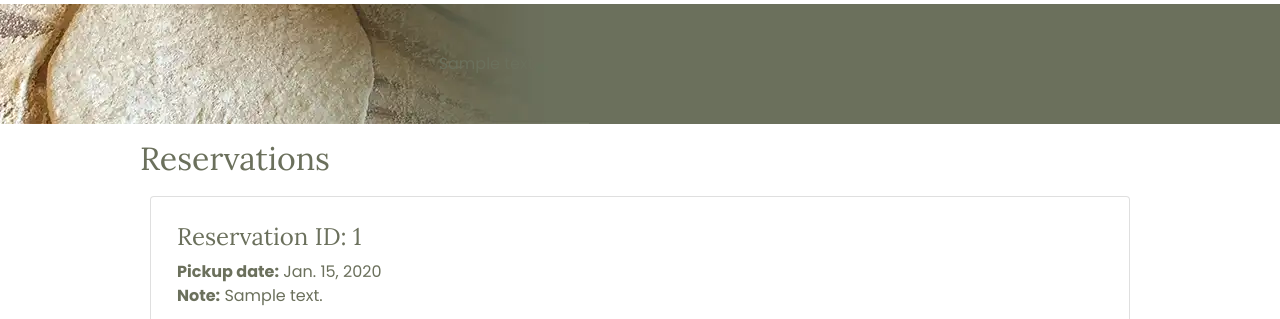
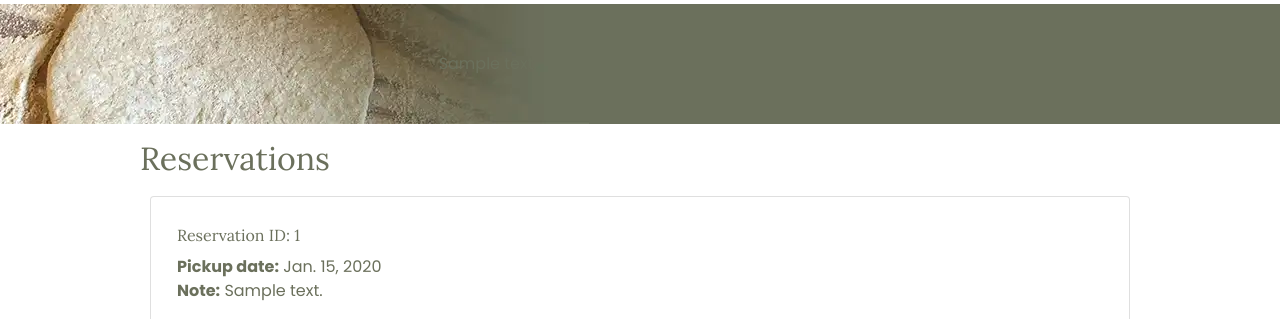
Before and after one commit to behemot-biz/lea-cottage, a Django app: page /reservation/ in a window 1280 px wide. Shown: the part 112-431 px from the top of the page. Run offline with Django 4.2, Linux system fonts and the light colour scheme; a user stored in the database is signed in; tables that the repository leaves empty hold one stand-in row (values such as "Sample post").

Commit message:
fix:Add custom filters to reservations

```diff
--- a/reservation/templates/reservation/reservations_list.html
+++ b/reservation/templates/reservation/reservations_list.html
@@ -1,4 +1,5 @@
 {% extends 'base.html' %}
+{% load custom_filters %}
 {% load static %}
 
 {% block content %}
@@ -26,7 +27,7 @@
 
 				<div class="card reserve-card h-100 light-bg">
                	 	<div class="card-body">
-                    	<h4 class="card-title">Reservation ID: {{ reservation.reservation_id }}</h4>
+                    	<div class="card-title reserv-card-custom-heading">Reservation ID: {{ reservation.reservation_id }}</div>
                     	<p class="card-text">
                         	<span class="{% if not reservation.reserved_date %}d-none{% endif %} d-block">
                             <strong>Pickup date:</strong> {{ reservation.reserved_date|default:"" }}
@@ -39,7 +40,7 @@
                             {% for item in reservation.stock_items.all %}
                               <div class="d-flex align-items-center mb-2">
                                 <!-- Thumbnail image -->
-                                <img src="{{ item.item.item_image.url }}" class="thumbnail-img me-2" alt="{{ item.item.name }}">
+                                <img src="{{ item.item.item_image.url|replace:'http://,https://' }}" class="thumbnail-img me-2" alt="{{ item.item.name }}">
 
                                 <!-- Item name and quantity -->
                                 <div>
```
